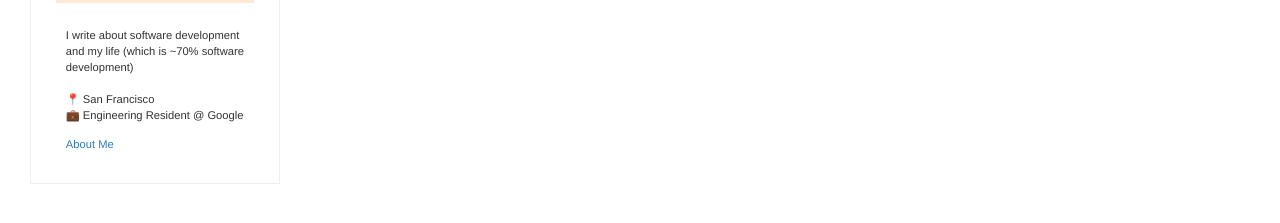
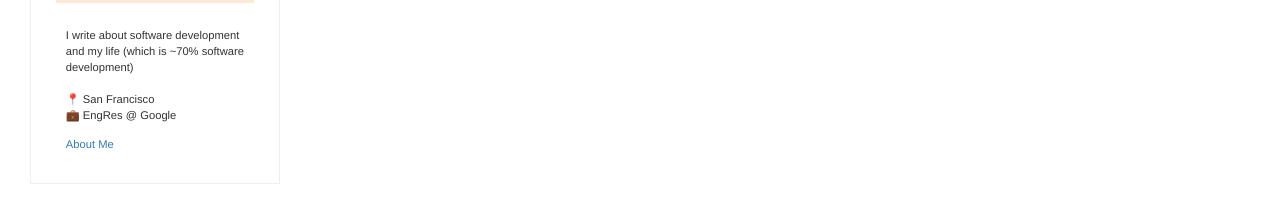
Before and after one commit to ewarman/ewarman.github.io, a Jekyll site: the page built from _pages/index.html, in a window 1280 px wide. Shown: the part 385-608 px from the top of the page. Built offline with Jekyll 4.4.1, drawn with Linux system fonts in a browser that asks for light colours; nearby versions of some CDN libraries.

Commit message:
gh pages branch

```diff
--- a/_config.yml
+++ b/_config.yml
@@ -19,7 +19,7 @@ description:
   <br><br>
   📍 San Francisco
   <br>
-  💼 Engineering Resident @ Google
+  💼 EngRes @ Google
 baseurl: "" # the subpath of your site, e.g. /blog
 url: "" # the base hostname & protocol for your site, e.g. http://example.com
 twitter_username: jekyllrb
```
Also changed, not shown: assets/favicon.ico (deleted).
